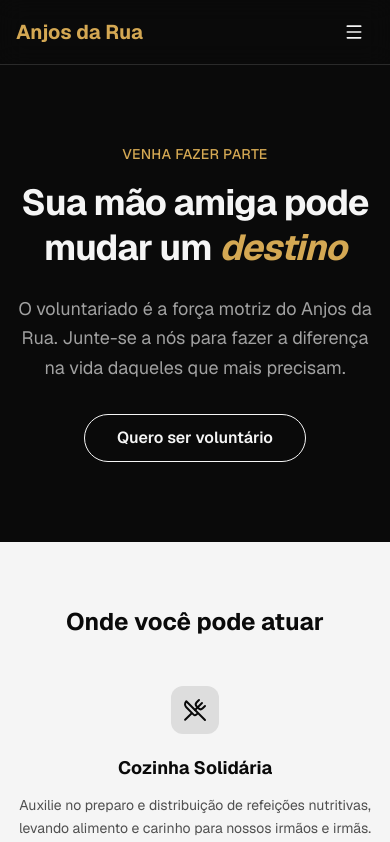
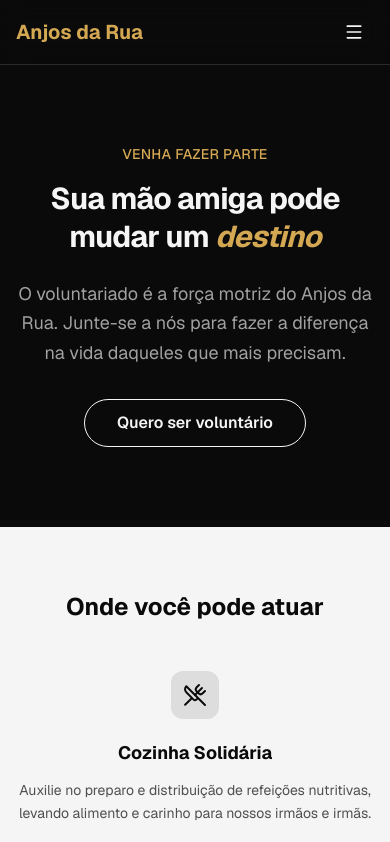
Before and after one commit to felipebxrges/anjos-da-rua, a Next.js app: page /voluntariado in a window 390 px wide. Shown: the top 842 px of the page. Built offline with nearby package versions, Linux system fonts and the light colour scheme.

Commit message:
ajustando responsividade da tela voluntariado

```diff
--- a/app/voluntariado/page.tsx
+++ b/app/voluntariado/page.tsx
@@ -28,7 +28,7 @@
         </p>
         <h1
           id="vol-hero-heading"
-          className="text-4xl sm:text-5xl lg:text-6xl font-bold leading-tight tracking-tight max-w-3xl mx-auto"
+          className="text-3xl sm:text-4xl lg:text-5xl xl:text-6xl font-bold leading-tight tracking-tight max-w-3xl mx-auto"
         >
           Sua mão amiga pode
           <br />
@@ -170,7 +170,7 @@
               href="https://wa.me/5532991111437"
               target="_blank"
               rel="noopener noreferrer"
-              className="mt-10 inline-flex h-12 items-center justify-center rounded-full bg-gold px-8 text-base font-semibold text-background hover:bg-gold-hover transition-colors duration-200"
+              className="mt-10 inline-flex w-full sm:w-auto h-12 items-center justify-center rounded-full bg-gold px-8 text-base font-semibold text-background hover:bg-gold-hover transition-colors duration-200"
             >
               Falar pelo WhatsApp
             </a>
```
